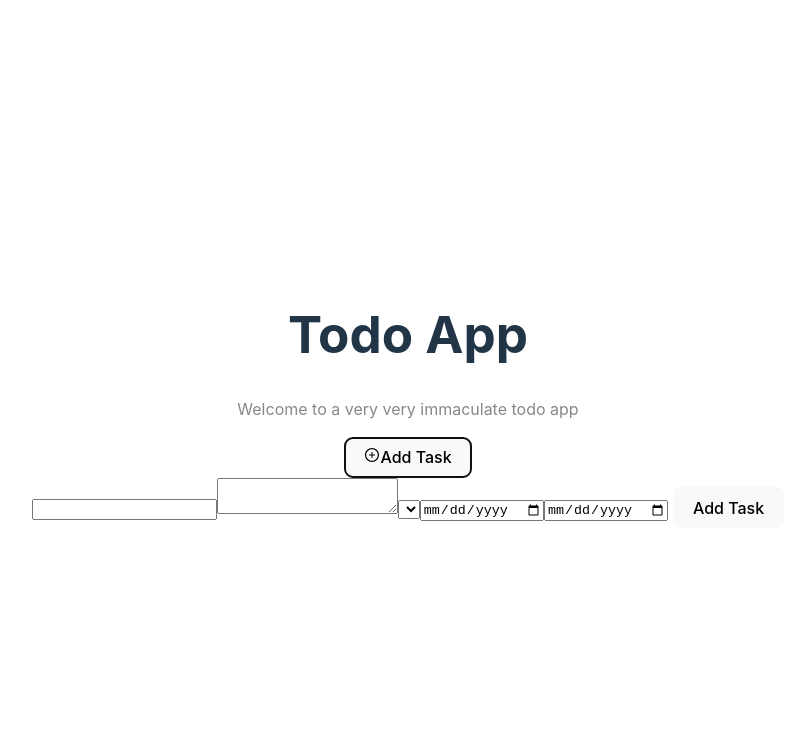
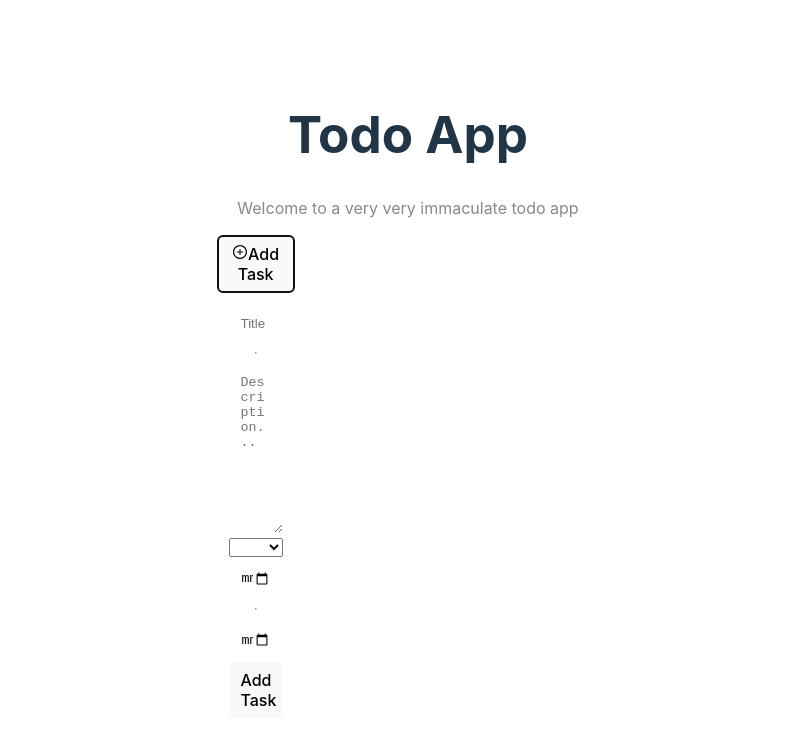
Before and after one commit to OscarDonald/Todo-App-Grupprojekt, a React (Vite) app: page / in a window 1280 px wide. Both pictures are taken after a click on the button "Add Task". Shown: the top 744 px of the page, without its empty margins (232-1027 px from the left). Built offline with nearby package versions, Linux system fonts and the light colour scheme.

Commit message:
add css to adTask.jsx and put classname to addTask elements

```diff
--- a/src/components/createTask/CreateTask.jsx
+++ b/src/components/createTask/CreateTask.jsx
@@ -1,5 +1,6 @@
 import React, { useState } from 'react'
 import { AiOutlinePlusCircle } from "react-icons/ai";
+import "../createTask/createTask.css"
 
 export default function CreateTask() {
     const [createTask, setCreateTask] = useState(false);
@@ -16,31 +17,59 @@ export default function CreateTask() {
     }
 
     return (
-        <>
-            <button onClick={() => setCreateTask(true)} ><AiOutlinePlusCircle />Add Task</button>
+        <div className='add-task-container'>
+            <button
+                className='add-task'
+                onClick={() => setCreateTask(true)} ><AiOutlinePlusCircle />Add Task</button>
             {createTask &&
                 <form>
-                    <input type="text" value={taskTitle} onChange={(e) => setTaskTitle(e.target.value)} />{/* title */}
-                    <textarea type="text" value={taskDescription} onChange={(e) => setTaskDescription(e.target.value)} />{/* desctiption */}
+                    <input
+                        className='add-task'
+                        type="text"
+                        value={taskTitle}
+                        onChange={(e) => setTaskTitle(e.target.value)}
+                        placeholder='Title'
+
+                    />{/* title */}
+                    <hr />
+                    <textarea
+                        className='add-task'
+                        type="text"
+                        value={taskDescription}
+                        onChange={(e) => setTaskDescription(e.target.value)}
+                        placeholder='Description...'
+                        cols={40}
+                        rows={10}
+
+                    />{/* desctiption */}
                     <select>
                         <option value="">{/* en för varje user */}</option>
                     </select>
-                    <input type="date"
+                    <input
+                        className='add-task'
+                        type="date"
                         value={doDate ? doDate : toDaysDate.toLocaleDateString()}
                         onChange={(e) => setDoDate(e.target.value)}
                         min={toDaysDate.toLocaleDateString()}
                         max={dateplusOneYear.toLocaleDateString()}
                     />{/* doDate */}
-                    <input type="date"
+                    <hr />
+                    <input
+                        className='add-task'
+                        type="date"
                         value={deadline}
                         onChange={(e) => setDeadline(e.target.value)}
                         min={toDaysDate.toLocaleDateString()}
                         max={dateplusOneYear.toLocaleDateString()}
                     /> {/* deadline date */}
-                    <button type='submit' onClick={(e) => addTask(e)} >Add Task</button>
+                    <button
+                        className='add-task'
+                        type='submit'
+                        onClick={(e) => addTask(e)}
+                    >Add Task</button>
                 </form>
             }
-        </>
+        </div>
     )
 }
 
--- /dev/null
+++ b/src/components/createTask/createTask.css
@@ -0,0 +1,22 @@
+.add-task-container {
+  display: flex;
+  flex-direction: column;
+  max-width: 20%;
+}
+
+form {
+  margin-top: 5px;
+  background-color: white;
+  border: 1px solid white;
+  border-radius: 5px;
+  display: flex;
+  flex-direction: column;
+  padding: 10px;
+  gap: 5px;
+}
+
+.add-task {
+  padding: 8px 12px;
+  border-radius: 5px;
+  border: none;
+}
```
